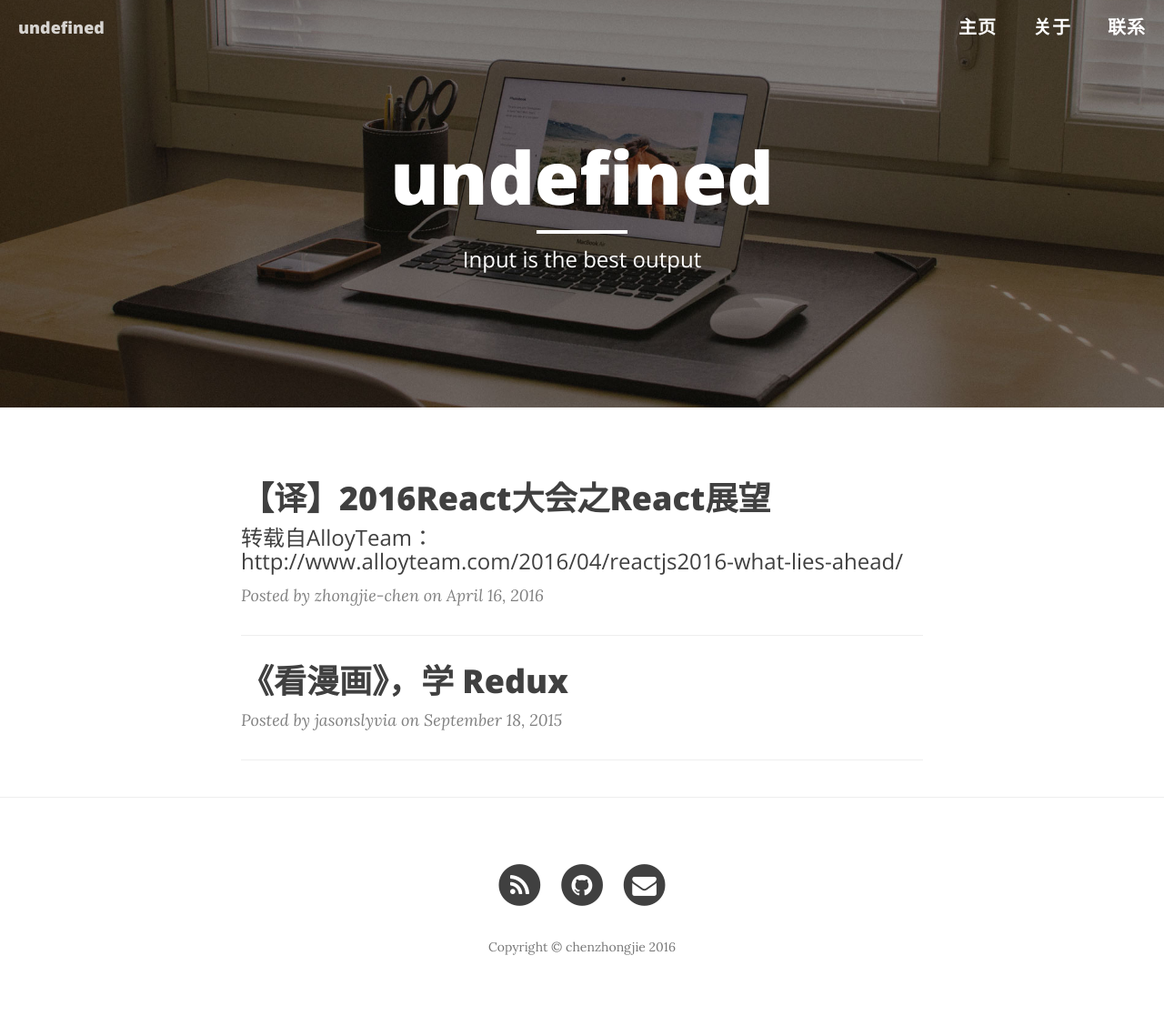
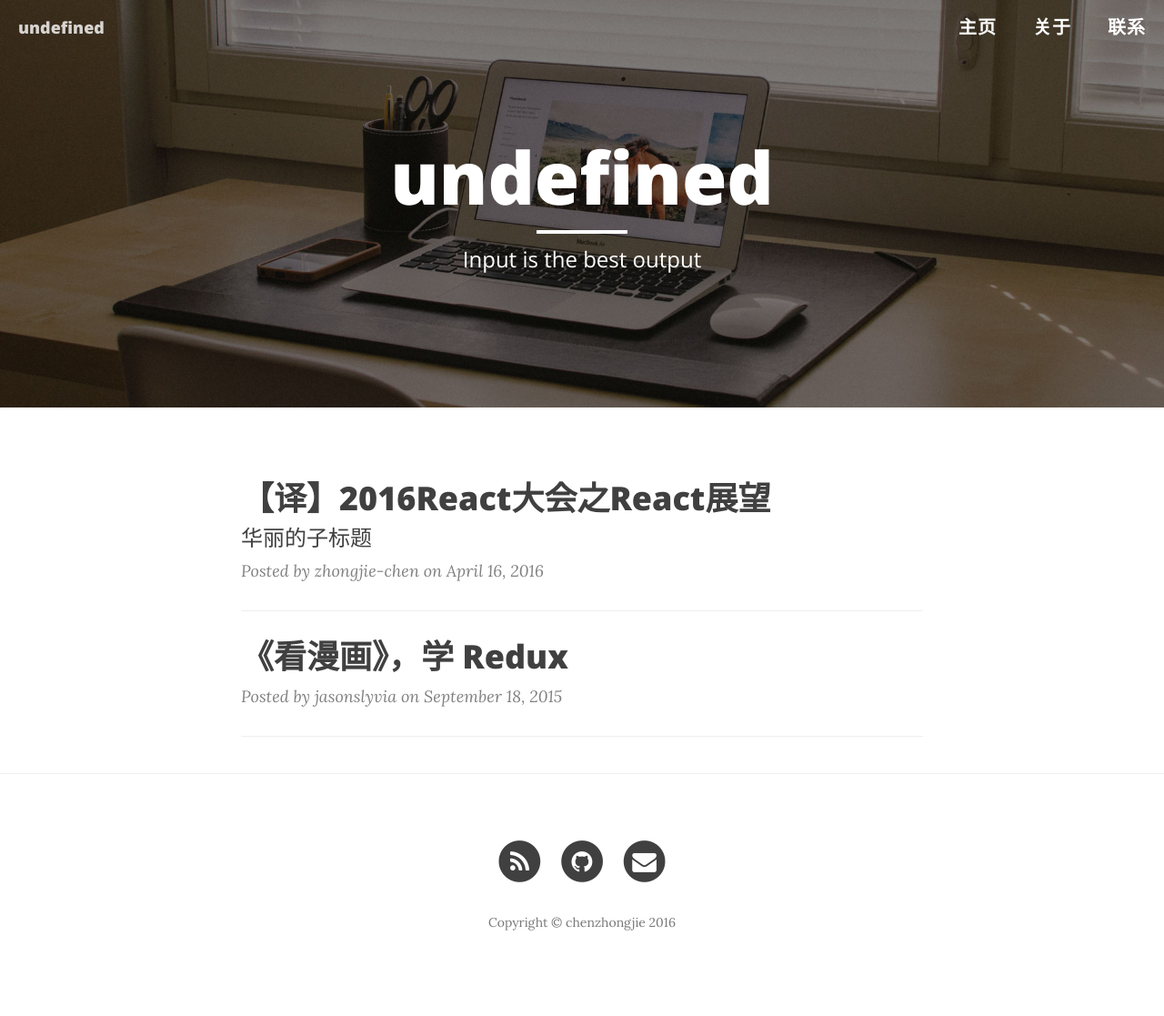
Before and after one commit to zhongjie-chen/blog, a Jekyll site: the page built from index.html, in a window 1280 px wide. Shown: the whole page at 91% size. Built offline with Jekyll 4.4.1, drawn with Linux system fonts in a browser that asks for light colours; nearby versions of some CDN libraries; the list of posts is cut into pages by our own code; after the commit the page ends 1090 px from its top, so only the background shows below that.

Commit message:
Update and rename 2016-04-16-为什么写博客？.markdown to 2016-04-16-2016React大会之React展望.markdown

```diff
--- a/_posts/2016-04-16-为什么写博客？.markdown
+++ b/_posts/2016-04-16-2016React大会之React展望.markdown
@@ -1,7 +1,7 @@
 ---
 layout:     post
 title:      "【译】2016React大会之React展望"
-subtitle:   "转载自AlloyTeam：http://www.alloyteam.com/2016/04/reactjs2016-what-lies-ahead/"
+subtitle:   "华丽的子标题"
 date:       2016-04-16 21:00:00
 author:     "zhongjie-chen"
 header-img: "img/post-bg-06.jpg"
```
Also changed, not shown: other parts of _posts/2016-04-16-2016React大会之React展望.markdown (+1 -0 lines).
